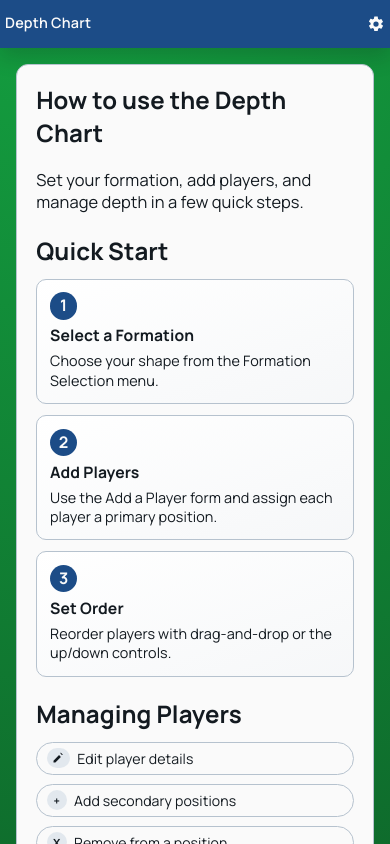
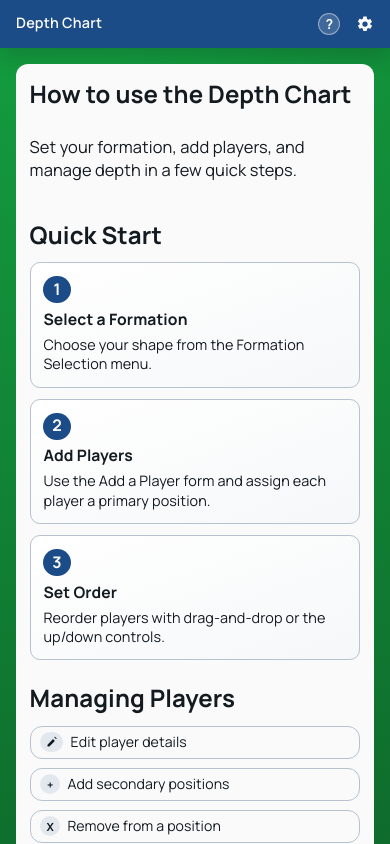
Before and after one commit to MapleThunder/depth-chart-sv, a SvelteKit app: page /how-to-use in a window 390 px wide. Shown: the top 844 px of the page. Built offline with nearby package versions, Linux system fonts and the light colour scheme.

Commit message:
Refine mobile How To Use layout and add mobile help icon trigger

```diff
--- a/src/routes/+layout.svelte
+++ b/src/routes/+layout.svelte
@@ -34,6 +34,15 @@
 
 		<div class="header-controls">
 			<button type="button" class="help-link" on:click={openHowToUseModal}>How to Use</button>
+			<button
+				type="button"
+				class="help-icon-link"
+				aria-label="How to Use"
+				title="How to Use"
+				on:click={openHowToUseModal}
+			>
+				?
+			</button>
 			<button
 				type="button"
 				class="settings-link"
@@ -120,6 +129,34 @@
 		color: var(--accent);
 	}
 
+	.help-icon-link {
+		display: none;
+		align-items: center;
+		justify-content: center;
+		width: 1.35rem;
+		height: 1.35rem;
+		padding: 0;
+		border-radius: 999px;
+		border: 1px solid rgba(255, 255, 255, 0.45);
+		background: rgba(255, 255, 255, 0.16);
+		color: var(--text-light);
+		font-size: 0.86rem;
+		font-weight: 700;
+		line-height: 1;
+		cursor: pointer;
+		transition:
+			background-color 0.2s ease,
+			border-color 0.2s ease,
+			color 0.2s ease;
+	}
+
+	.help-icon-link:hover,
+	.help-icon-link:focus {
+		background: rgba(255, 255, 255, 0.28);
+		border-color: rgba(255, 255, 255, 0.62);
+		color: var(--accent);
+	}
+
 	a {
 		color: var(--text-light);
 		text-decoration: none;
@@ -189,7 +226,7 @@
 
 	@media screen and (max-width: 700px) {
 		div.header-content {
-			padding: 0 5px;
+			padding: 0.7rem var(--side);
 		}
 
 		#footer-content {
@@ -204,5 +241,9 @@
 		div.header-controls .help-link {
 			display: none;
 		}
+
+		div.header-controls .help-icon-link {
+			display: inline-flex;
+		}
 	}
 </style>
--- a/src/routes/HowToUseContent.svelte
+++ b/src/routes/HowToUseContent.svelte
@@ -269,8 +269,18 @@
 		background-color: var(--paper);
 		padding: 1.2rem;
 		border-radius: var(--border-radius);
+		width: 100%;
 		max-width: var(--column);
-		border: var(--border);
+		margin-inline: auto;
+		box-sizing: border-box;
+		overflow-x: clip;
+		display: flex;
+		flex-direction: column;
+	}
+
+	.how-to-use-content > * {
+		min-width: 0;
+		max-width: 100%;
 	}
 
 	.how-to-use-content h1 {
@@ -284,6 +294,11 @@
 
 	.how-to-use-content p {
 		margin-top: 0.4rem;
+		overflow-wrap: anywhere;
+	}
+
+	.how-to-use-content > p:last-child {
+		margin-bottom: 0.9rem;
 	}
 
 	.intro {
@@ -294,6 +309,18 @@
 		display: grid;
 		gap: 0.7rem;
 		grid-template-columns: repeat(3, minmax(0, 1fr));
+		width: 100%;
+		min-width: 0;
+		height: auto;
+		overflow: visible;
+		border: 0;
+		outline: 0;
+		max-width: 100%;
+	}
+
+	.quick-start-grid > * {
+		min-width: 0;
+		max-width: 100%;
 	}
 
 	.step-card {
@@ -301,6 +328,9 @@
 		border-radius: 10px;
 		padding: 0.8rem;
 		background: linear-gradient(160deg, hsl(0, 0%, 100%), hsl(210, 18%, 97%));
+		min-width: 0;
+		width: 100%;
+		box-sizing: border-box;
 	}
 
 	.step-number {
@@ -341,6 +371,7 @@
 		gap: 0.45rem;
 		background-color: var(--white);
 		font-size: 0.88rem;
+		min-width: 0;
 	}
 
 	.chip-icon {
@@ -349,6 +380,7 @@
 		justify-content: center;
 		min-width: 1.25rem;
 		height: 1.25rem;
+		flex-shrink: 0;
 		border-radius: 999px;
 		background: hsl(210, 26%, 91%);
 		font-weight: 700;
@@ -359,6 +391,11 @@
 	.chip-icon svg {
 		display: block;
 		fill: currentColor;
+	}
+
+	.action-chip > span:last-child {
+		min-width: 0;
+		overflow-wrap: anywhere;
 	}
 
 	.depth-legend {
@@ -374,6 +411,7 @@
 		padding: 0.65rem 0.75rem;
 		border: 1px solid transparent;
 		border-radius: 10px;
+		min-width: 0;
 	}
 
 	.depth-item p {
@@ -596,6 +634,7 @@
 	.row-demo-note-text {
 		display: inline;
 		min-width: 0;
+		overflow-wrap: anywhere;
 	}
 
 	.row-demo-inline-note :global(.tooltip-trigger) {
@@ -618,7 +657,15 @@
 	}
 
 	@media screen and (max-width: 900px) {
-		.quick-start-grid,
+		.how-to-use-content {
+			padding: 1rem;
+		}
+
+		.quick-start-grid {
+			display: flex;
+			flex-direction: column;
+		}
+
 		.action-strip {
 			grid-template-columns: 1fr;
 		}
@@ -635,5 +682,26 @@
 		.row-demo-control {
 			align-items: flex-start;
 		}
+
+		.action-chip {
+			border-radius: 12px;
+			align-items: flex-start;
+		}
+	}
+
+	@media screen and (max-width: 1080px) {
+		.quick-start-grid {
+			grid-template-columns: 1fr;
+		}
+	}
+
+	@media screen and (max-width: 560px) {
+		.how-to-use-content {
+			padding: 0.85rem;
+		}
+
+		.row-demo {
+			padding: 0.65rem;
+		}
 	}
 </style>
--- a/src/routes/HowToUseModal.svelte
+++ b/src/routes/HowToUseModal.svelte
@@ -135,8 +135,30 @@
 	}
 
 	.modal-body {
-		padding: 1rem;
+		padding: 1rem 1rem 1.4rem;
 		overflow: auto;
 		min-height: 0;
+		display: flex;
+		justify-content: center;
+	}
+
+	@media screen and (max-width: 900px) {
+		.modal-backdrop {
+			padding: 0.6rem;
+		}
+
+		.modal-body {
+			padding: 0.7rem 0.7rem 1rem;
+		}
+	}
+
+	@media screen and (max-width: 560px) {
+		.modal-header {
+			padding: 0.75rem 0.8rem;
+		}
+
+		.modal-body {
+			padding: 0.55rem 0.55rem 0.85rem;
+		}
 	}
 </style>
```
